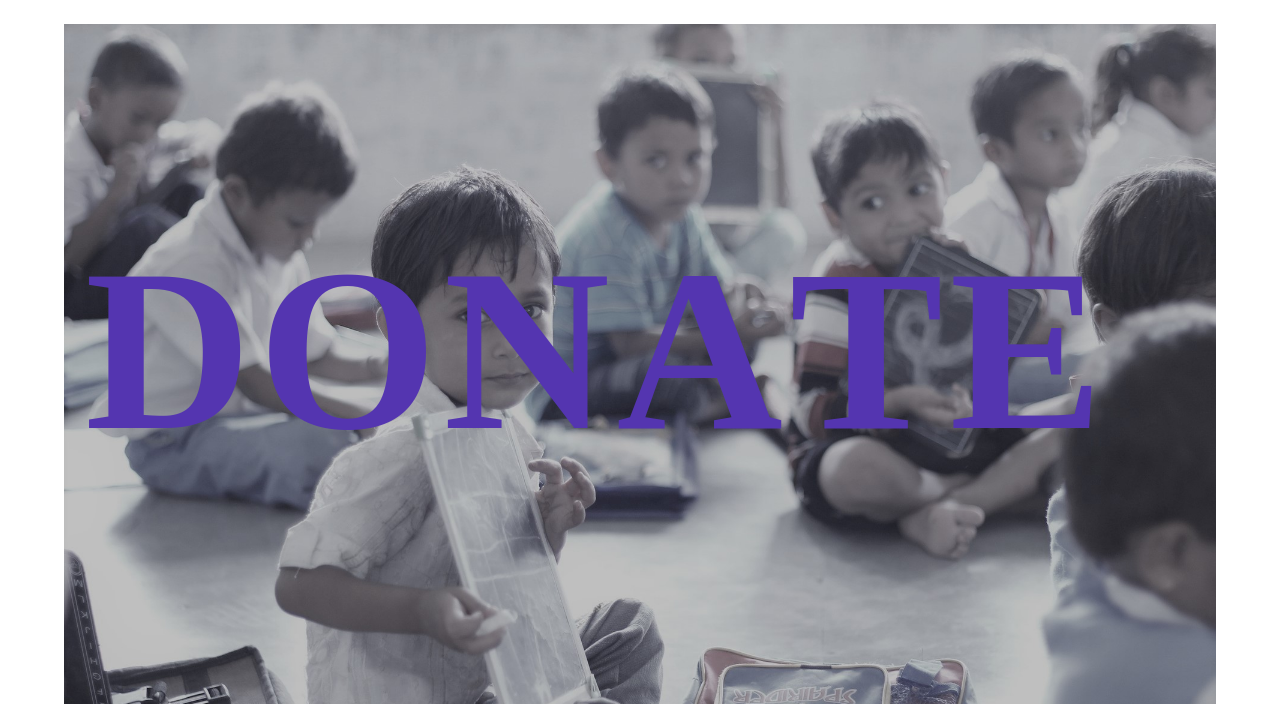
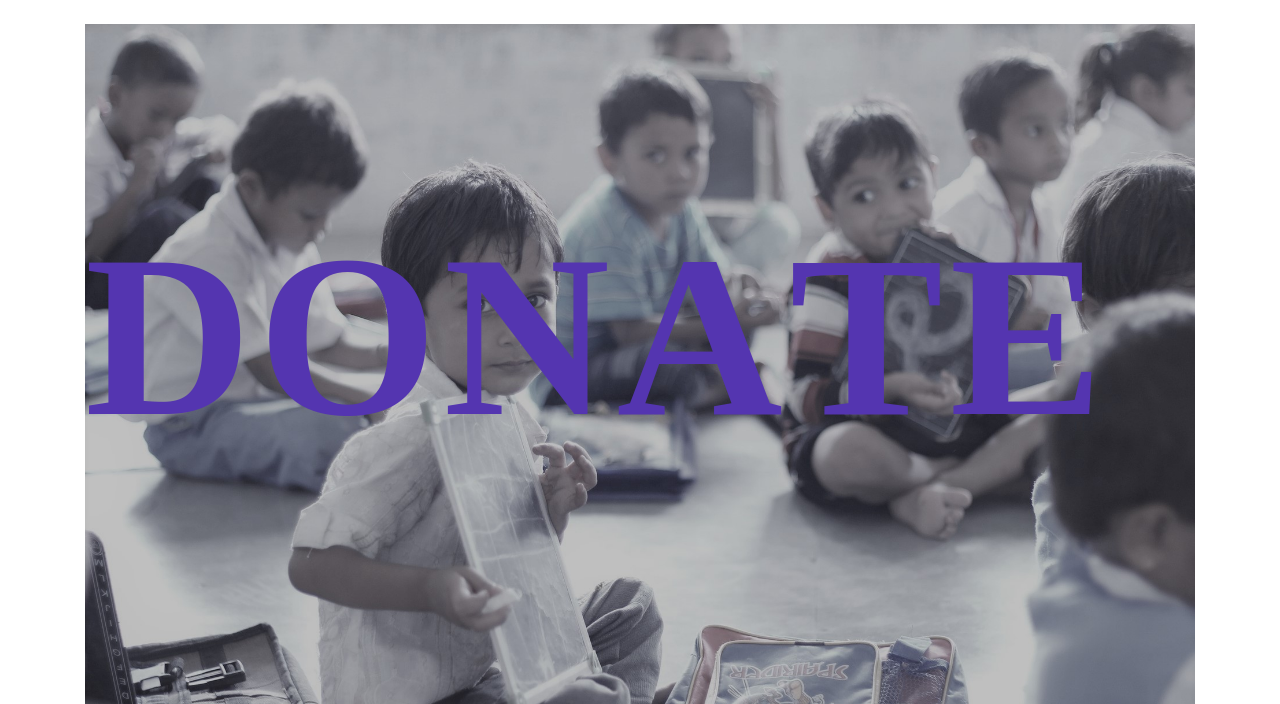
Before and after one commit to priyanshu-panwar/AAFoundation, a plain HTML site: page aa_form.html in a window 1280 px wide. Shown: the part 96-800 px from the top of the page. Drawn offline with nearby package versions, Linux system fonts and the light colour scheme; files whose address does not match are found by name; a web font is replaced by a local one.

Commit message:
Update aa_form.html

```diff
--- a/aa_form.html
+++ b/aa_form.html
@@ -341,7 +341,7 @@
   </div>
 
   <!--sidenav end-->
-  <div class="landing-image">
+  <div class="container landing-image">
     <img class="img-fluid" src="img/landing-image.jpg">
     <div class="container rev">
         <h1 class="animate-reveal animate-first">D</h1>
```
